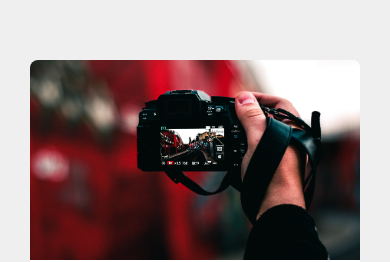
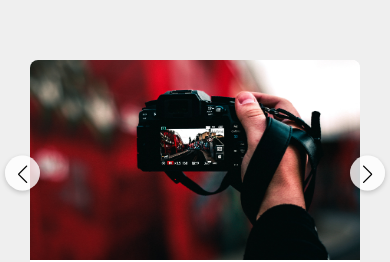
Before and after one commit to rahu91169/SwippingWindow, a plain HTML site: page index.html in a window 390 px wide. Shown: the part 227-489 px from the top of the page. Drawn offline with Linux system fonts and the light colour scheme.

Commit message:
mobile responsive changes previous and after button

```diff
--- a/css/style.css
+++ b/css/style.css
@@ -70,6 +70,25 @@ body {
 }
 @media screen and (max-width: 768px) {
   .swiper-navBtn {
-    display: none;
+    display: flex;
+    align-items: center;
+    justify-content: center;
+    position: absolute;
+    top: 50%;
+    transform: translateY(-50%);
+    z-index: 10;
+    width: 35px;
+    height: 35px;
+    background-color: rgba(255, 255, 255, 0.8);
+    border-radius: 50%;
+    box-shadow: 0 2px 5px rgba(0, 0, 0, 0.2);
+  }
+
+  .swiper-button-next {
+    right: 5px;
+  }
+
+  .swiper-button-prev {
+    left: 5px;
   }
 }
```
